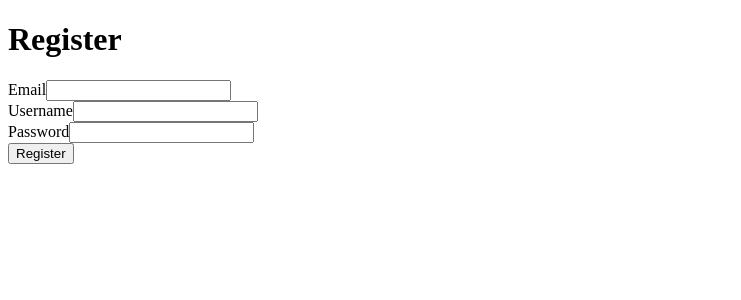
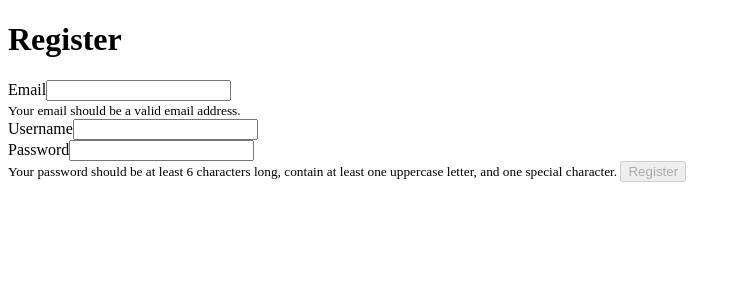
Before and after one commit to aichabou/recipe_book, a Symfony app: template templates/registration/register.html.twig in a window 1280 px wide. Shown: the top 300 px of the page, without its empty margins (0-741 px from the left). Run offline with Twig, Linux system fonts and the light colour scheme; the template is opened without the code that fills it, so the values that code supplies are empty; form fields are guessed from the names that the template uses; some libraries are stand-ins or nearby versions.

Commit message:
"Updated RegistrationFormType to use EmailType and TextType, added client-side validation to login and registration forms"

```diff
--- a/templates/registration/register.html.twig
+++ b/templates/registration/register.html.twig
@@ -6,12 +6,80 @@
     <h1>Register</h1>
 
     {{ form_start(registrationForm) }}
-        {{ form_row(registrationForm.email) }}
+        {{ form_row(registrationForm.email, {
+            'attr': {'oninput': 'validateEmail()'}
+        }) }}
+        <small id="emailHelp" class="form-text text-muted">
+            Your email should be a valid email address.
+        </small>
+
         {{ form_row(registrationForm.username) }}
+
         {{ form_row(registrationForm.plainPassword, {
-            label: 'Password'
+            'label': 'Password',
+            'attr': {'oninput': 'validatePassword()'}
         }) }}
+        <small id="passwordHelp" class="form-text text-muted">
+            Your password should be at least 6 characters long, contain at least one uppercase letter, and one special character.
+        </small>
 
-        <button type="submit" class="btn">Register</button>
+        <button type="submit" id="registerButton" class="btn" disabled>Register</button>
     {{ form_end(registrationForm) }}
+
+    <script>
+        function validateEmail() {
+            const email = document.querySelector('#registration_form_email').value;
+            const emailHelp = document.querySelector('#emailHelp');
+            const emailRegex = /^[^\s@]+@[^\s@]+\.[^\s@]+$/;
+            let message = '';
+
+            if (email.length === 0) {
+                message = 'Email is required.';
+            } else if (!emailRegex.test(email)) {
+                message = 'Invalid email format. A valid email should be like: user@example.com.';
+            } else {
+                message = 'Valid email address.';
+            }
+
+            emailHelp.style.color = emailRegex.test(email) ? 'green' : 'red';
+            emailHelp.innerText = message;
+            validateForm();
+        }
+
+        function validatePassword() {
+            const password = document.querySelector('#registration_form_plainPassword').value;
+            const passwordHelp = document.querySelector('#passwordHelp');
+            let message = '';
+            const minLength = 6;
+            const hasUpperCase = /[A-Z]/.test(password);
+            const hasSpecialChar = /[!@#$%^&*(),.?":{}|<>]/.test(password);
+
+            if (password.length === 0) {
+                message = 'Password is required.';
+            } else if (password.length < minLength) {
+                message = `Your password should be at least ${minLength} characters long. Currently, it has ${password.length} characters.`;
+            } else if (!hasUpperCase) {
+                message = 'Your password should contain at least one uppercase letter.';
+            } else if (!hasSpecialChar) {
+                message = 'Your password should contain at least one special character.';
+            } else {
+                message = 'Valid password.';
+            }
+
+            passwordHelp.style.color = (password.length >= minLength && hasUpperCase && hasSpecialChar) ? 'green' : 'red';
+            passwordHelp.innerText = message;
+            validateForm();
+        }
+
+        function validateForm() {
+            const emailHelp = document.querySelector('#emailHelp');
+            const passwordHelp = document.querySelector('#passwordHelp');
+            const registerButton = document.querySelector('#registerButton');
+            if (emailHelp.style.color === 'green' && passwordHelp.style.color === 'green') {
+                registerButton.disabled = false;
+            } else {
+                registerButton.disabled = true;
+            }
+        }
+    </script>
 {% endblock %}
```
Also changed, not shown: src/Form/RegistrationFormType.php (+4 -7 lines), templates/login/index.html.twig (+44 -13 lines).
